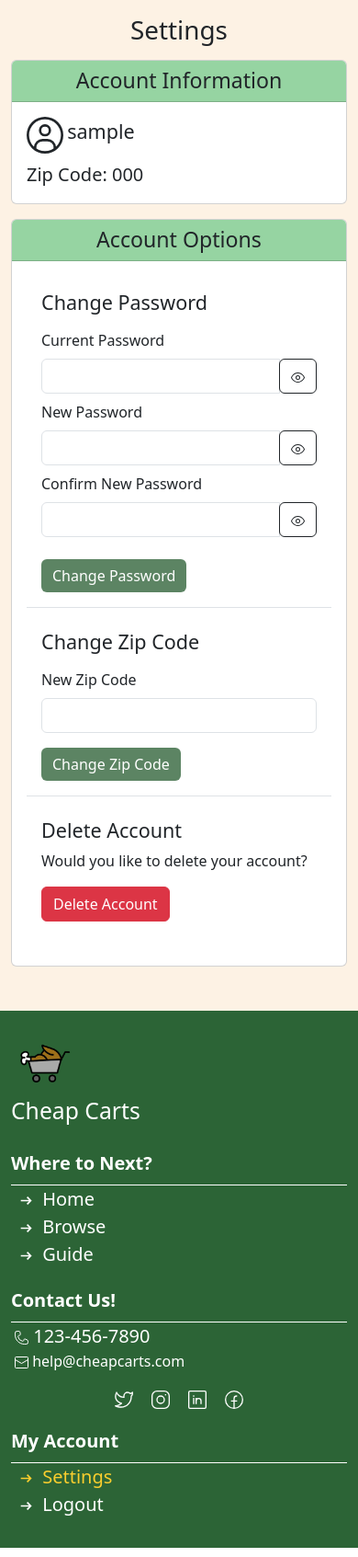
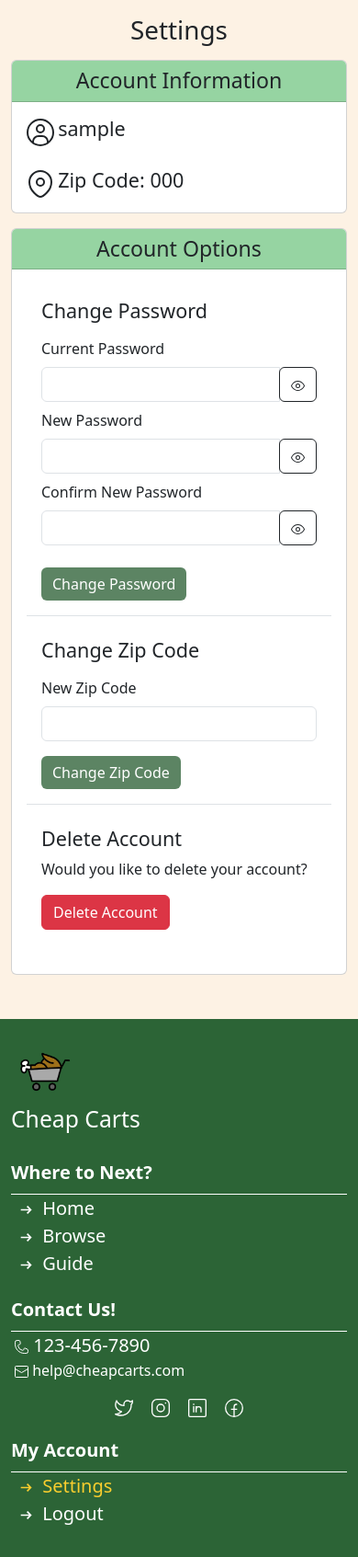
Before and after one commit to Brooklyn-STEAM/10041-Comparison-of-Online-Grocer-Prices-to-Assist-Low-Income-Families, a Flask app: page /settings in a window 390 px wide. Shown: the part 87-1780 px from the top of the page at 92% size. Run offline with Flask 3, Linux system fonts and the light colour scheme; a user stored in the database is signed in; tables that the repository leaves empty or names only in its code hold one stand-in row (values such as "Sample post"); data that the repository does not hold is empty.

Commit message:
made mobile responsive edits (#59)

```diff
--- a/templates/account.html.jinja
+++ b/templates/account.html.jinja
@@ -28,13 +28,19 @@
                 Account Information
             </div>
             <div class="card-body">
-                <svg viewBox="0 0 15 15" fill="none" xmlns="http://www.w3.org/2000/svg" width="40" height="40">
+                <svg viewBox="0 0 15 15" fill="none" xmlns="http://www.w3.org/2000/svg" width="30" height="30">
                     <path
                         d="M3 13v.5h1V13H3zm8 0v.5h1V13h-1zm-7 0v-.5H3v.5h1zm2.5-3h2V9h-2v1zm4.5 2.5v.5h1v-.5h-1zM8.5 10a2.5 2.5 0 012.5 2.5h1A3.5 3.5 0 008.5 9v1zM4 12.5A2.5 2.5 0 016.5 10V9A3.5 3.5 0 003 12.5h1zM7.5 3A2.5 2.5 0 005 5.5h1A1.5 1.5 0 017.5 4V3zM10 5.5A2.5 2.5 0 007.5 3v1A1.5 1.5 0 019 5.5h1zM7.5 8A2.5 2.5 0 0010 5.5H9A1.5 1.5 0 017.5 7v1zm0-1A1.5 1.5 0 016 5.5H5A2.5 2.5 0 007.5 8V7zm0 7A6.5 6.5 0 011 7.5H0A7.5 7.5 0 007.5 15v-1zM14 7.5A6.5 6.5 0 017.5 14v1A7.5 7.5 0 0015 7.5h-1zM7.5 1A6.5 6.5 0 0114 7.5h1A7.5 7.5 0 007.5 0v1zm0-1A7.5 7.5 0 000 7.5h1A6.5 6.5 0 017.5 1V0z"
                         fill="currentColor"></path>
                 </svg>
                 <h5 class="card-title d-inline fs-4">{{current_user.username}}</h5>
-                <p class="card-text mt-2 fs-5">Zip Code: {{user['zipcode']}} </p>
+               <br>
+               <br>
+                <svg viewBox="0 0 15 15" fill="none" xmlns="http://www.w3.org/2000/svg" width="30" height="30">
+                    <path clip-rule="evenodd" d="M7.5 8.495a2 2 0 002-1.999 2 2 0 00-4 0 2 2 0 002 1.999z" stroke="currentColor" stroke-linecap="square"></path><path clip-rule="evenodd" d="M13.5 6.496c0 4.997-5 7.995-6 7.995s-6-2.998-6-7.995A5.999 5.999 0 017.5.5c3.313 0 6 2.685 6 5.996z" stroke="currentColor" stroke-linecap="square"></path>
+                </svg>
+                <h5 class="card-text d-inline mt-5 fs-4">Zip Code: {{user['zipcode']}}</h5>
+
             </div>
         </div>
 
--- a/templates/components/footer.html.jinja
+++ b/templates/components/footer.html.jinja
@@ -1,4 +1,4 @@
-<footer class="primaryColor footer mt-5 py-3">
+<footer class="primaryColor footer mt-5 py-3 bottom-0">
 
 <div class="container">
     <div class="row">
```
